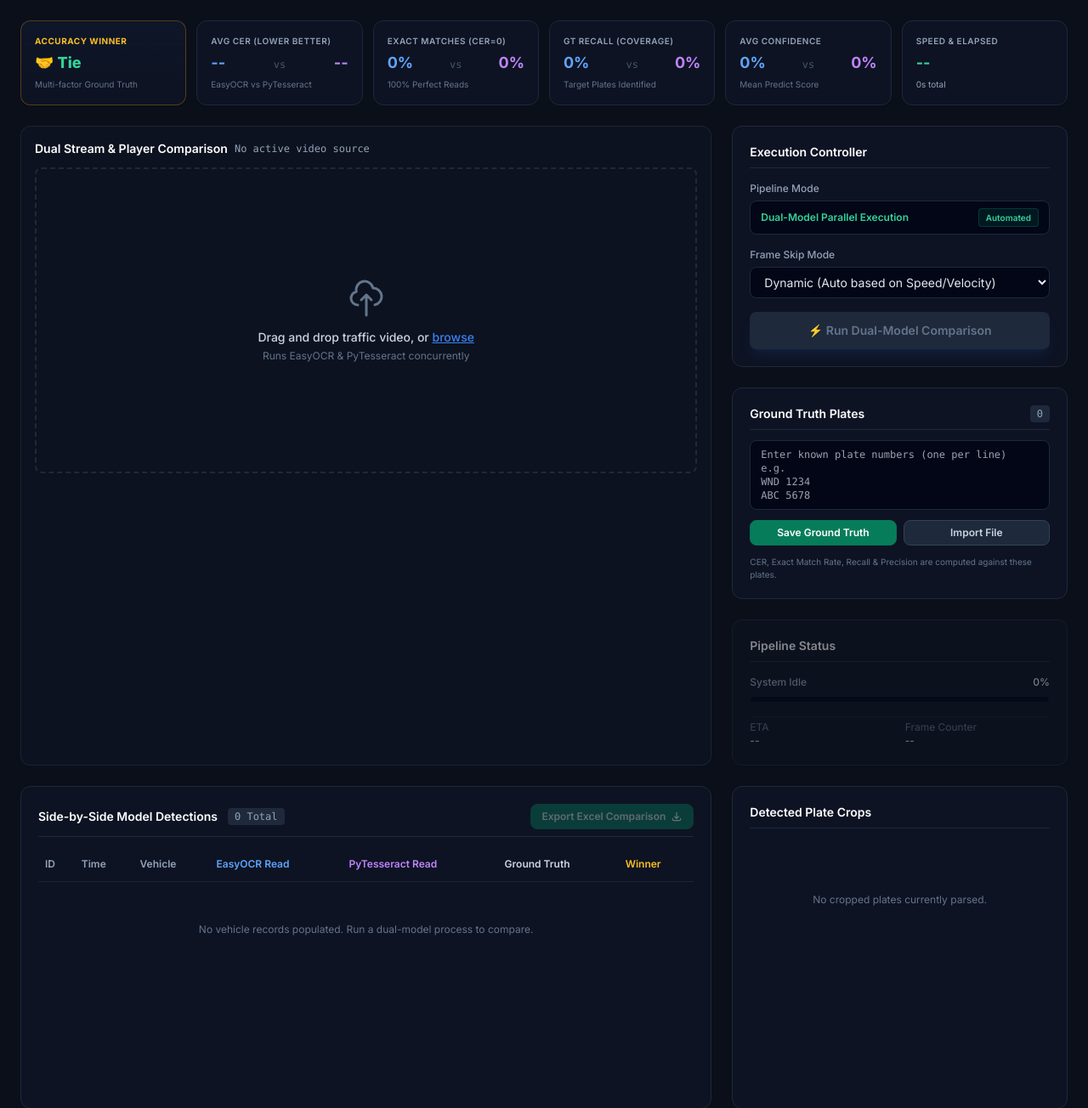
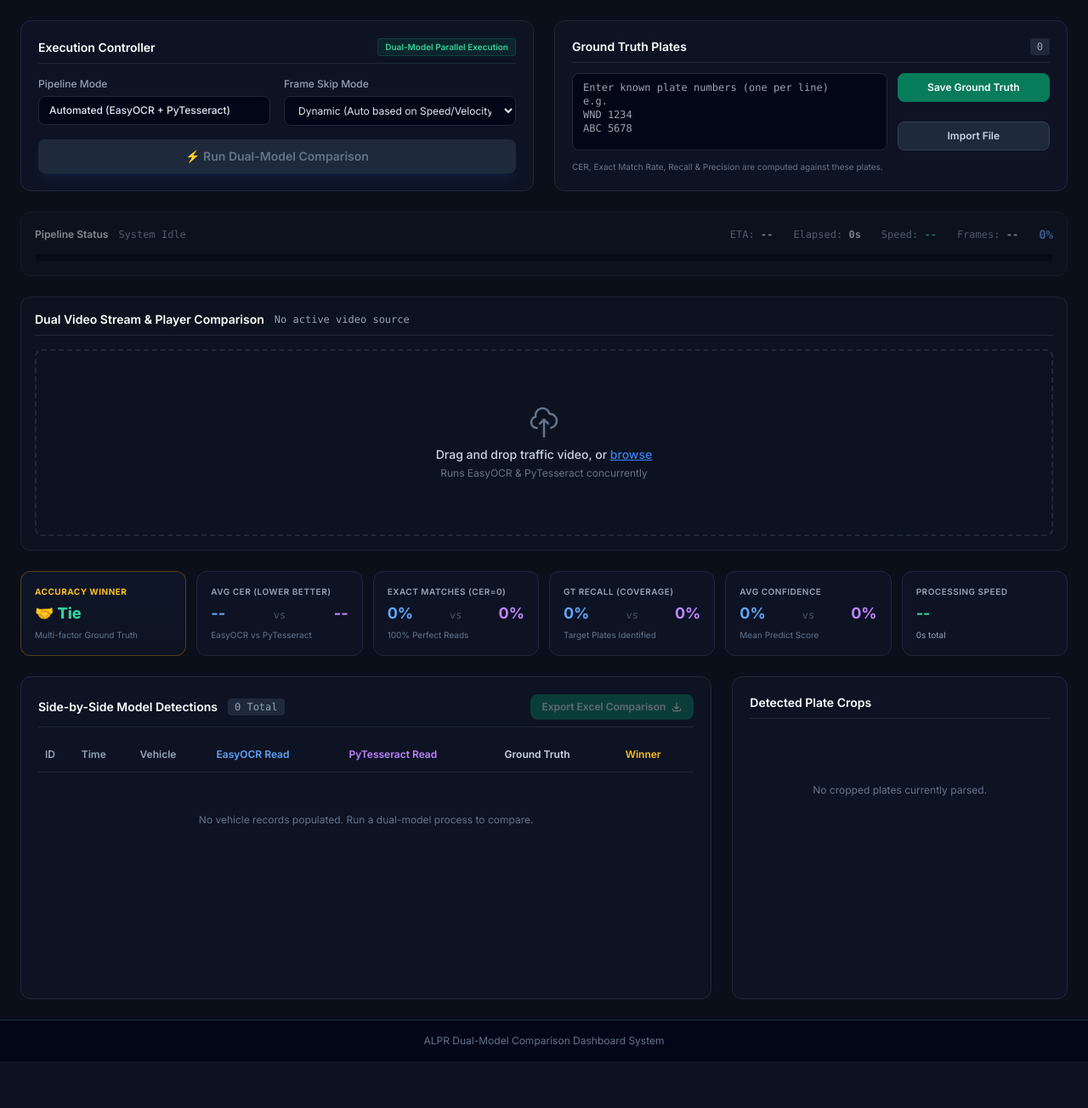
Before and after one commit to x0uls/ALPR-Vehicle-System, a FastAPI app: page / in a window 1280 px wide. Shown: the part 75-1379 px from the top of the page at 85% size. After the commit the page ends 1307 px from the top, so only its background shows below. Run offline with FastAPI, Linux system fonts and the light colour scheme; data that the repository does not hold is empty; some libraries are stand-ins or nearby versions.

Commit message:
fix: Updated UI positions

```diff
--- a/src/templates/index.html
+++ b/src/templates/index.html
@@ -73,7 +73,7 @@
                 </div>
             </div>
 
-            <!-- Top Quick Sync Action Button -->
+            <!-- Top Sync Action Button -->
             <div class="flex items-center gap-3">
                 <button id="sync-btn" onclick="togglePlaybackSync()"
                     class="px-3 py-1.5 text-xs font-semibold rounded-lg bg-slate-800 hover:bg-slate-700 text-slate-300 border border-slate-700 flex items-center gap-1.5 transition-all">
@@ -87,7 +87,148 @@
     <!-- Main Content -->
     <main class="flex-grow max-w-7xl w-full mx-auto px-6 py-6 flex flex-col gap-6">
 
-        <!-- Executive Ground Truth Comparison Metrics Header -->
+        <!-- 1. Top Section: Execution Controller & Ground Truth Plates (Horizontal Grid) -->
+        <section class="grid grid-cols-1 md:grid-cols-2 gap-6">
+
+            <!-- Execution Controller -->
+            <div class="bg-slate-900/60 border border-slate-800 rounded-xl p-5 flex flex-col justify-between gap-4">
+                <div class="flex items-center justify-between border-b border-slate-800 pb-2">
+                    <h3 class="text-sm font-semibold text-white">Execution Controller</h3>
+                    <div class="text-[10px] bg-emerald-500/10 text-emerald-400 px-2 py-0.5 rounded border border-emerald-500/20 font-semibold">Dual-Model Parallel Execution</div>
+                </div>
+
+                <div class="grid grid-cols-1 sm:grid-cols-2 gap-4">
+                    <div class="flex flex-col gap-1.5">
+                        <label class="text-xs text-slate-400 font-medium">Pipeline Mode</label>
+                        <div class="w-full bg-slate-950 border border-slate-800 rounded-lg px-3 py-2 text-xs text-slate-200 font-medium">
+                            Automated (EasyOCR + PyTesseract)
+                        </div>
+                    </div>
+
+                    <div class="flex flex-col gap-1.5">
+                        <label class="text-xs text-slate-400 font-medium">Frame Skip Mode</label>
+                        <select id="frame-skip-select"
+                            class="w-full bg-slate-950 border border-slate-800 rounded-lg px-3 py-2 text-xs text-slate-200 focus:outline-none focus:border-blue-500 transition-colors">
+                            <option value="dynamic">Dynamic (Auto based on Speed/Velocity)</option>
+                            <option value="1">Process All Frames (No Skip)</option>
+                            <option value="2">Skip every 2nd frame</option>
+                            <option value="3">Skip every 3rd frame</option>
+                            <option value="5">Skip every 5th frame</option>
+                        </select>
+                    </div>
+                </div>
+
+                <button id="process-btn" disabled
+                    class="w-full bg-blue-600/50 hover:bg-blue-600 disabled:bg-slate-800 text-white disabled:text-slate-500 font-semibold rounded-lg py-2.5 text-sm transition-all duration-200 cursor-not-allowed disabled:cursor-not-allowed shadow-lg shadow-blue-500/10 flex items-center justify-center gap-2">
+                    <span>⚡ Run Dual-Model Comparison</span>
+                </button>
+            </div>
+
+            <!-- Ground Truth Input Panel -->
+            <div class="bg-slate-900/60 border border-slate-800 rounded-xl p-5 flex flex-col justify-between gap-3">
+                <div class="flex items-center justify-between border-b border-slate-800 pb-2">
+                    <h3 class="text-sm font-semibold text-white">Ground Truth Plates</h3>
+                    <span id="gt-count" class="text-xs px-2 py-0.5 rounded bg-slate-800 text-slate-400 font-medium font-mono">0</span>
+                </div>
+
+                <div class="grid grid-cols-1 sm:grid-cols-3 gap-3 grow">
+                    <textarea id="gt-input" rows="3" placeholder="Enter known plate numbers (one per line)&#10;e.g.&#10;WND 1234&#10;ABC 5678"
+                        class="sm:col-span-2 w-full bg-slate-950 border border-slate-800 rounded-lg px-3 py-2 text-xs text-slate-200 font-mono focus:outline-none focus:border-blue-500 transition-colors resize-none h-full min-h-[75px]"></textarea>
+
+                    <div class="flex flex-col justify-between gap-2">
+                        <button id="gt-save-btn" onclick="saveGroundTruth()"
+                            class="w-full py-2 text-xs font-semibold text-white bg-emerald-600/80 hover:bg-emerald-600 border border-emerald-700 rounded-lg transition-all">
+                            Save Ground Truth
+                        </button>
+                        <label class="w-full py-2 text-xs font-semibold text-slate-300 bg-slate-800 hover:bg-slate-700 border border-slate-700 rounded-lg transition-all text-center cursor-pointer">
+                            Import File
+                            <input type="file" id="gt-file-input" accept=".txt,.csv" class="hidden" onchange="importGroundTruth(event)">
+                        </label>
+                    </div>
+                </div>
+                <p class="text-[10px] text-slate-500">CER, Exact Match Rate, Recall & Precision are computed against these plates.</p>
+            </div>
+
+        </section>
+
+        <!-- 2. Full-Width Horizontal Pipeline Status Bar -->
+        <section id="progress-box" class="bg-slate-900/60 border border-slate-800 rounded-xl p-4 flex flex-col gap-3 opacity-50 transition-all duration-200">
+            <div class="flex items-center justify-between text-xs">
+                <div class="flex items-center gap-3">
+                    <span class="font-semibold text-white">Pipeline Status</span>
+                    <span id="progress-status" class="text-slate-400 font-mono">System Idle</span>
+                </div>
+                <div class="flex items-center gap-6 text-xs text-slate-400 font-mono">
+                    <div>ETA: <span id="progress-eta" class="font-bold text-slate-200">--</span></div>
+                    <div>Elapsed: <span id="stat-elapsed" class="font-bold text-slate-200">0s</span></div>
+                    <div>Speed: <span id="stat-fps" class="font-bold text-emerald-400">--</span></div>
+                    <div>Frames: <span id="stat-frames" class="font-bold text-slate-200">--</span></div>
+                    <span id="progress-percent" class="font-bold text-blue-400 text-sm">0%</span>
+                </div>
+            </div>
+
+            <div class="w-full bg-slate-950 rounded-full h-2.5 overflow-hidden border border-slate-900">
+                <div id="progress-bar-fill" class="bg-gradient-to-r from-blue-500 via-indigo-500 to-purple-500 h-full w-0 rounded-full transition-all duration-100"></div>
+            </div>
+        </section>
+
+        <!-- 3. Dual Video Players Stacked Above and Below (Top: EasyOCR, Bottom: PyTesseract) -->
+        <section class="bg-slate-900/40 border border-slate-800/80 rounded-xl p-4 flex flex-col gap-4 relative overflow-hidden">
+            <div class="flex items-center justify-between border-b border-slate-800 pb-2">
+                <div class="flex items-center gap-3">
+                    <span class="text-sm font-semibold text-white">Dual Video Stream & Player Comparison</span>
+                    <span id="video-info" class="text-xs text-slate-400 font-mono">No active video source</span>
+                </div>
+            </div>
+
+            <!-- Upload Zone (when no video uploaded) -->
+            <div id="upload-zone"
+                class="w-full min-h-[220px] flex flex-col items-center justify-center p-6 border-2 border-dashed border-slate-800 hover:border-blue-500/50 hover:bg-blue-950/5 transition-all duration-200 cursor-pointer rounded-lg">
+                <input type="file" id="video-file-input" accept="video/*" class="hidden">
+                <svg class="h-10 w-10 text-slate-500 mb-2" fill="none" viewBox="0 0 24 24" stroke="currentColor">
+                    <path stroke-linecap="round" stroke-linejoin="round" stroke-width="1.5" d="M7 16a4 4 0 01-.88-7.903A5 5 0 1115.9 6L16 6a5 5 0 011 9.9M15 13l-3-3m0 0l-3 3m3-3v12" />
+                </svg>
+                <span class="text-sm font-medium text-slate-300">Drag and drop traffic video, or <span class="text-blue-500 underline">browse</span></span>
+                <span class="text-xs text-slate-500 mt-1">Runs EasyOCR & PyTesseract concurrently</span>
+            </div>
+
+            <!-- Stacked Video Players Container (Above and Below) -->
+            <div id="dual-players-container" class="hidden flex flex-col gap-6 w-full">
+
+                <!-- EasyOCR Stream Player (Top) -->
+                <div id="player-card-easyocr" class="bg-slate-950/90 rounded-xl border-2 border-blue-500/30 p-3 flex flex-col gap-2 relative overflow-hidden transition-all duration-300">
+                    <div class="flex items-center justify-between px-3 py-1.5 bg-slate-900/90 rounded-lg border border-blue-500/20 text-xs">
+                        <span class="font-bold text-blue-400 flex items-center gap-2">
+                            <span class="h-2.5 w-2.5 rounded-full bg-blue-500 animate-ping"></span> EasyOCR Model Stream
+                        </span>
+                        <span id="badge-easyocr" class="font-mono text-xs text-slate-300">Scanning frames...</span>
+                    </div>
+                    <!-- Widescreen Player Canvas & Video -->
+                    <div class="w-full flex justify-center bg-black/60 rounded-lg overflow-hidden border border-slate-900">
+                        <canvas id="canvas-easyocr" class="w-full max-h-[460px] object-contain rounded-lg"></canvas>
+                        <video id="video-easyocr" class="hidden w-full max-h-[460px] object-contain rounded-lg" controls></video>
+                    </div>
+                </div>
+
+                <!-- PyTesseract Stream Player (Bottom) -->
+                <div id="player-card-pytesseract" class="bg-slate-950/90 rounded-xl border-2 border-purple-500/30 p-3 flex flex-col gap-2 relative overflow-hidden transition-all duration-300">
+                    <div class="flex items-center justify-between px-3 py-1.5 bg-slate-900/90 rounded-lg border border-purple-500/20 text-xs">
+                        <span class="font-bold text-purple-400 flex items-center gap-2">
+                            <span class="h-2.5 w-2.5 rounded-full bg-purple-500 animate-ping"></span> PyTesseract Model Stream
+                        </span>
+                        <span id="badge-pytesseract" class="font-mono text-xs text-slate-300">Scanning frames...</span>
+                    </div>
+                    <!-- Widescreen Player Canvas & Video -->
+                    <div class="w-full flex justify-center bg-black/60 rounded-lg overflow-hidden border border-slate-900">
+                        <canvas id="canvas-pytesseract" class="w-full max-h-[460px] object-contain rounded-lg"></canvas>
+                        <video id="video-pytesseract" class="hidden w-full max-h-[460px] object-contain rounded-lg" controls></video>
+                    </div>
+                </div>
+
+            </div>
+        </section>
+
+        <!-- 4. Accuracy Winner & Ground Truth Comparative Metrics Header Cards (Below Streams) -->
         <section class="grid grid-cols-2 md:grid-cols-6 gap-3">
 
             <!-- Leader / Winner Card -->
@@ -141,161 +282,16 @@
                 <div class="text-[10px] text-slate-500 mt-1">Mean Predict Score</div>
             </div>
 
-            <!-- Speed & Frames Card -->
+            <!-- Speed Card -->
             <div class="bg-slate-900/60 border border-slate-800 rounded-xl p-4 shadow-sm flex flex-col justify-between">
-                <div class="text-[10px] font-semibold text-slate-400 uppercase tracking-wider">Speed & Elapsed</div>
-                <div id="stat-fps" class="text-lg font-bold text-emerald-400 mt-1">--</div>
-                <div id="stat-elapsed" class="text-[10px] text-slate-400 mt-1">0s total</div>
+                <div class="text-[10px] font-semibold text-slate-400 uppercase tracking-wider">Processing Speed</div>
+                <div id="stat-fps-bottom" class="text-lg font-bold text-emerald-400 mt-1">--</div>
+                <div id="stat-elapsed-bottom" class="text-[10px] text-slate-400 mt-1">0s total</div>
             </div>
 
         </section>
 
-        <!-- Dual Player & Controller Layout -->
-        <div class="grid grid-cols-1 lg:grid-cols-3 gap-6">
-
-            <!-- Left Side: Dual Video Players Panel (2-Column Grid) -->
-            <div class="lg:col-span-2 flex flex-col gap-4">
-                <div class="bg-slate-900/40 border border-slate-800/80 rounded-xl p-4 flex flex-col grow relative overflow-hidden">
-                    <div class="flex items-center justify-between mb-3">
-                        <div class="flex items-center gap-2">
-                            <span class="text-sm font-semibold text-white">Dual Stream & Player Comparison</span>
-                            <span id="video-info" class="text-xs text-slate-400 font-mono">No active video source</span>
-                        </div>
-                    </div>
-
-                    <!-- Shared Upload Zone (when no video uploaded) -->
-                    <div id="upload-zone"
-                        class="w-full min-h-[360px] flex flex-col items-center justify-center p-6 border-2 border-dashed border-slate-800 hover:border-blue-500/50 hover:bg-blue-950/5 transition-all duration-200 cursor-pointer rounded-lg">
-                        <input type="file" id="video-file-input" accept="video/*" class="hidden">
-                        <svg class="h-12 w-12 text-slate-500 mb-3" fill="none" viewBox="0 0 24 24" stroke="currentColor">
-                            <path stroke-linecap="round" stroke-linejoin="round" stroke-width="1.5" d="M7 16a4 4 0 01-.88-7.903A5 5 0 1115.9 6L16 6a5 5 0 011 9.9M15 13l-3-3m0 0l-3 3m3-3v12" />
-                        </svg>
-                        <span class="text-sm font-medium text-slate-300">Drag and drop traffic video, or <span class="text-blue-500 underline">browse</span></span>
-                        <span class="text-xs text-slate-500 mt-1">Runs EasyOCR & PyTesseract concurrently</span>
-                    </div>
-
-                    <!-- Dual Players Grid Container (Hidden until processing starts) -->
-                    <div id="dual-players-container" class="hidden grid grid-cols-1 md:grid-cols-2 gap-4 grow">
-
-                        <!-- EasyOCR Player Card (Blue Theme) -->
-                        <div id="player-card-easyocr" class="bg-slate-950/80 rounded-xl border-2 border-blue-500/30 p-3 flex flex-col gap-2 relative overflow-hidden transition-all duration-300">
-                            <!-- Live Track Badge Top Overlay -->
-                            <div class="flex items-center justify-between px-2 py-1 bg-slate-900/90 rounded-lg border border-blue-500/20 text-xs">
-                                <span class="font-bold text-blue-400 flex items-center gap-1.5">
-                                    <span class="h-2 w-2 rounded-full bg-blue-500 animate-ping"></span> EasyOCR
-                                </span>
-                                <span id="badge-easyocr" class="font-mono text-[10px] text-slate-300 truncate max-w-[180px]">Scanning frames...</span>
-                            </div>
-                            <!-- Canvas Stream Preview -->
-                            <canvas id="canvas-easyocr" class="w-full max-h-[380px] object-contain rounded-lg border border-slate-900"></canvas>
-                            <!-- HTML5 Video Player for processed output -->
-                            <video id="video-easyocr" class="hidden w-full max-h-[380px] object-contain rounded-lg" controls></video>
-                        </div>
-
-                        <!-- PyTesseract Player Card (Purple Theme) -->
-                        <div id="player-card-pytesseract" class="bg-slate-950/80 rounded-xl border-2 border-purple-500/30 p-3 flex flex-col gap-2 relative overflow-hidden transition-all duration-300">
-                            <!-- Live Track Badge Top Overlay -->
-                            <div class="flex items-center justify-between px-2 py-1 bg-slate-900/90 rounded-lg border border-purple-500/20 text-xs">
-                                <span class="font-bold text-purple-400 flex items-center gap-1.5">
-                                    <span class="h-2 w-2 rounded-full bg-purple-500 animate-ping"></span> PyTesseract
-                                </span>
-                                <span id="badge-pytesseract" class="font-mono text-[10px] text-slate-300 truncate max-w-[180px]">Scanning frames...</span>
-                            </div>
-                            <!-- Canvas Stream Preview -->
-                            <canvas id="canvas-pytesseract" class="w-full max-h-[380px] object-contain rounded-lg border border-slate-900"></canvas>
-                            <!-- HTML5 Video Player for processed output -->
-                            <video id="video-pytesseract" class="hidden w-full max-h-[380px] object-contain rounded-lg" controls></video>
-                        </div>
-
-                    </div>
-                </div>
-            </div>
-
-            <!-- Right Side: Control & Progress Panel -->
-            <div class="flex flex-col gap-6">
-
-                <!-- Controller Box -->
-                <div class="bg-slate-900/60 border border-slate-800 rounded-xl p-5 flex flex-col gap-4">
-                    <h3 class="text-sm font-semibold text-white border-b border-slate-800 pb-2">Execution Controller</h3>
-
-                    <div class="flex flex-col gap-1.5">
-                        <label class="text-xs text-slate-400 font-medium">Pipeline Mode</label>
-                        <div class="w-full bg-slate-950 border border-slate-800 rounded-lg px-3 py-2 text-xs text-emerald-400 font-semibold flex items-center justify-between">
-                            <span>Dual-Model Parallel Execution</span>
-                            <span class="text-[10px] bg-emerald-500/10 px-2 py-0.5 rounded border border-emerald-500/20">Automated</span>
-                        </div>
-                    </div>
-
-                    <div class="flex flex-col gap-1.5">
-                        <label class="text-xs text-slate-400 font-medium">Frame Skip Mode</label>
-                        <select id="frame-skip-select"
-                            class="w-full bg-slate-950 border border-slate-800 rounded-lg px-3 py-2 text-sm text-slate-200 focus:outline-none focus:border-blue-500 transition-colors">
-                            <option value="dynamic">Dynamic (Auto based on Speed/Velocity)</option>
-                            <option value="1">Process All Frames (No Skip)</option>
-                            <option value="2">Skip every 2nd frame</option>
-                            <option value="3">Skip every 3rd frame</option>
-                            <option value="5">Skip every 5th frame</option>
-                        </select>
-                    </div>
-
-                    <button id="process-btn" disabled
-                        class="w-full bg-blue-600/50 hover:bg-blue-600 disabled:bg-slate-800 text-white disabled:text-slate-500 font-semibold rounded-lg py-3 text-sm transition-all duration-200 cursor-not-allowed disabled:cursor-not-allowed shadow-lg shadow-blue-500/10 flex items-center justify-center gap-2">
-                        <span>⚡ Run Dual-Model Comparison</span>
-                    </button>
-                </div>
-
-                <!-- Ground Truth Input Panel -->
-                <div class="bg-slate-900/60 border border-slate-800 rounded-xl p-5 flex flex-col gap-3">
-                    <div class="flex items-center justify-between border-b border-slate-800 pb-2">
-                        <h3 class="text-sm font-semibold text-white">Ground Truth Plates</h3>
-                        <span id="gt-count" class="text-xs px-2 py-0.5 rounded bg-slate-800 text-slate-400 font-medium font-mono">0</span>
-                    </div>
-                    <textarea id="gt-input" rows="4" placeholder="Enter known plate numbers (one per line)&#10;e.g.&#10;WND 1234&#10;ABC 5678"
-                        class="w-full bg-slate-950 border border-slate-800 rounded-lg px-3 py-2 text-xs text-slate-200 font-mono focus:outline-none focus:border-blue-500 transition-colors resize-none"></textarea>
-                    <div class="flex gap-2">
-                        <button id="gt-save-btn" onclick="saveGroundTruth()"
-                            class="flex-1 px-3 py-1.5 text-xs font-semibold text-white bg-emerald-600/80 hover:bg-emerald-600 border border-emerald-700 rounded-lg transition-all">
-                            Save Ground Truth
-                        </button>
-                        <label class="flex-1 px-3 py-1.5 text-xs font-semibold text-slate-300 bg-slate-800 hover:bg-slate-700 border border-slate-700 rounded-lg transition-all text-center cursor-pointer">
-                            Import File
-                            <input type="file" id="gt-file-input" accept=".txt,.csv" class="hidden" onchange="importGroundTruth(event)">
-                        </label>
-                    </div>
-                    <p class="text-[10px] text-slate-500">CER, Exact Match Rate, Recall & Precision are computed against these plates.</p>
-                </div>
-
-                <!-- Progress Tracker Box -->
-                <div id="progress-box"
-                    class="bg-slate-900/60 border border-slate-800 rounded-xl p-5 flex flex-col gap-4 opacity-50 transition-all duration-200">
-                    <h3 class="text-sm font-semibold text-white border-b border-slate-800 pb-2">Pipeline Status</h3>
-
-                    <div class="flex flex-col gap-2">
-                        <div class="flex justify-between text-xs font-medium">
-                            <span id="progress-status" class="text-slate-400">System Idle</span>
-                            <span id="progress-percent" class="text-slate-200">0%</span>
-                        </div>
-                        <div class="w-full bg-slate-950 rounded-full h-2 overflow-hidden border border-slate-900">
-                            <div id="progress-bar-fill" class="bg-gradient-to-r from-blue-500 to-purple-500 h-full w-0 rounded-full transition-all duration-100"></div>
-                        </div>
-                    </div>
-
-                    <div class="grid grid-cols-2 gap-3 text-xs pt-1 border-t border-slate-800/50">
-                        <div>
-                            <span class="text-slate-500 block">ETA</span>
-                            <span id="progress-eta" class="font-medium text-slate-300">--</span>
-                        </div>
-                        <div>
-                            <span class="text-slate-500 block">Frame Counter</span>
-                            <span id="stat-frames" class="font-medium text-slate-300">--</span>
-                        </div>
-                    </div>
-                </div>
-
-            </div>
-        </div>
-
-        <!-- Bottom Side-by-Side Detection Records Table and Gallery -->
+        <!-- 5. Bottom Side-by-Side Detection Records Table and Gallery -->
         <div class="grid grid-cols-1 lg:grid-cols-3 gap-6">
 
             <!-- Bottom Left: Side-by-Side Log Comparison Table -->
@@ -580,8 +576,8 @@
                 const data = JSON.parse(e.data);
 
                 if (canvasEasy.width === 0) {
-                    canvasEasy.width = 640; canvasEasy.height = 360;
-                    canvasTess.width = 640; canvasTess.height = 360;
+                    canvasEasy.width = 1280; canvasEasy.height = 720;
+                    canvasTess.width = 1280; canvasTess.height = 720;
                 }
 
                 if (data.image_easyocr) {
@@ -601,9 +597,16 @@
                 progressFill.style.width = `${data.percent}%`;
                 progressEta.textContent = data.eta;
 
-                document.getElementById('stat-frames').textContent = `${data.frame_idx} / ${data.total_frames}`;
-                statElapsed.textContent = `${data.elapsed_str} total`;
-                statFps.textContent = `${data.fps} FPS`;
+                const framesElem = document.getElementById('stat-frames');
+                if (framesElem) framesElem.textContent = `${data.frame_idx} / ${data.total_frames}`;
+
+                if (statElapsed) statElapsed.textContent = `${data.elapsed_str}`;
+                const statElapsedBottom = document.getElementById('stat-elapsed-bottom');
+                if (statElapsedBottom) statElapsedBottom.textContent = `${data.elapsed_str} total`;
+
+                if (statFps) statFps.textContent = `${data.fps} FPS`;
+                const statFpsBottom = document.getElementById('stat-fps-bottom');
+                if (statFpsBottom) statFpsBottom.textContent = `${data.fps} FPS`;
             });
 
             eventSource.addEventListener('log', (e) => {
```
